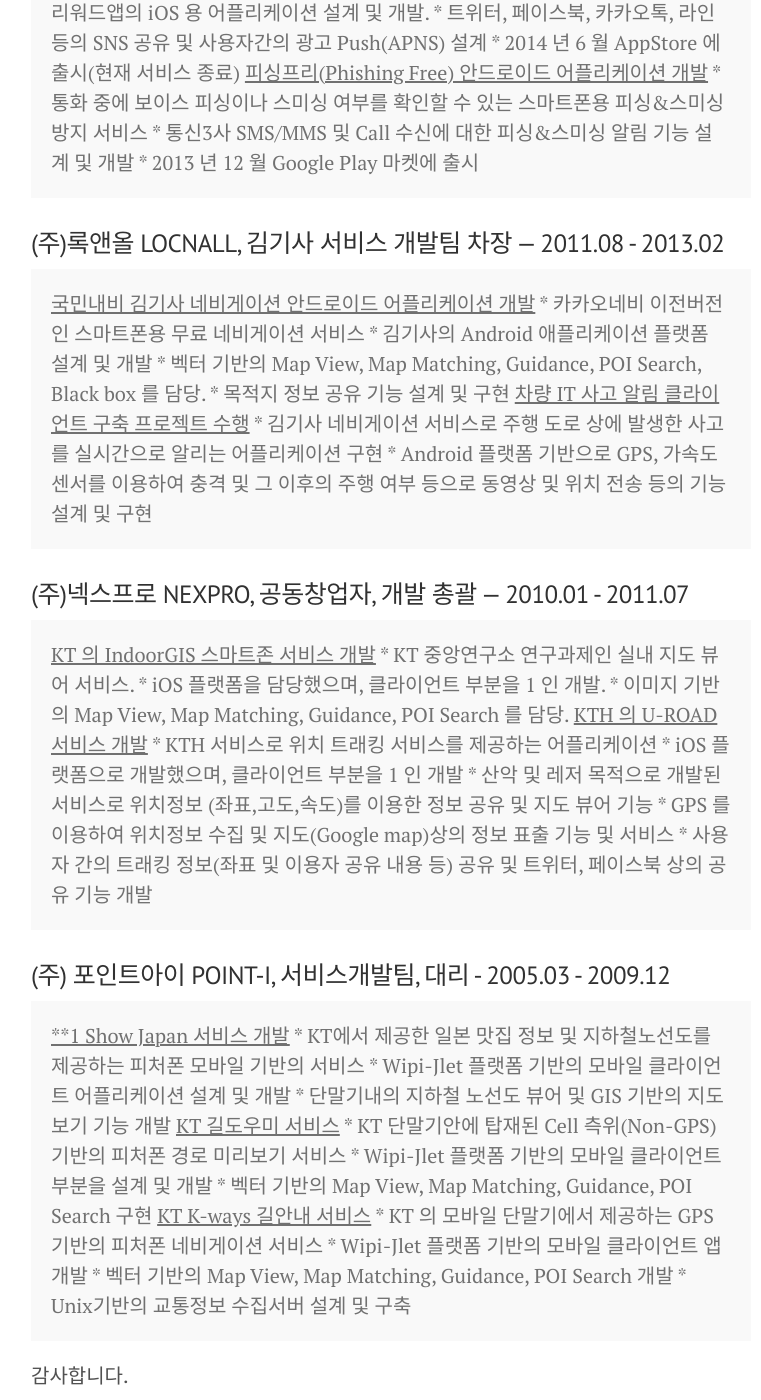
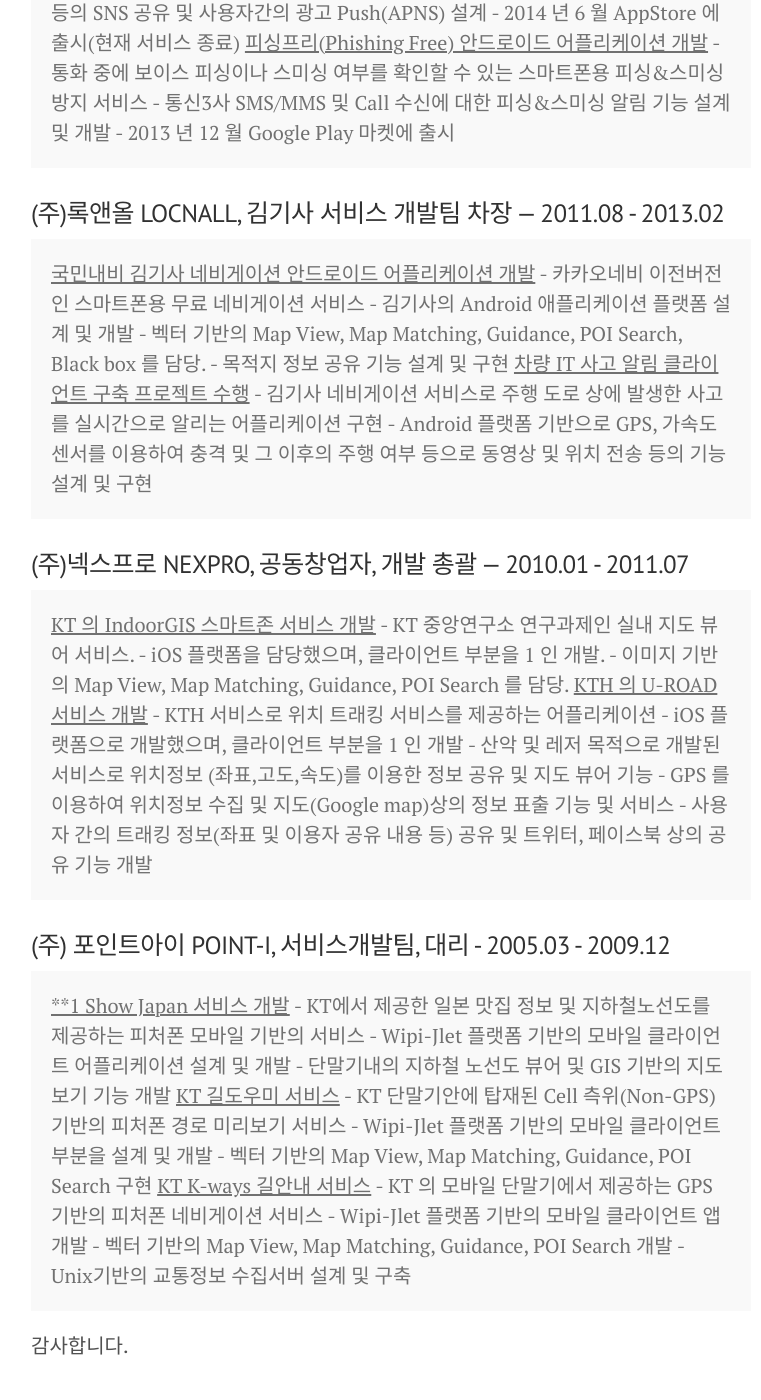
Before and after one commit to bongjava/bongjava.io, a Jekyll site: the page built from about_bongjava.md, in a window 1280 px wide and 1400 px high, scrolled down 1221 px. Shown: the whole window, without its empty margins (249-1010 px from the left). Built offline with Jekyll 4.4.1, drawn with Linux system fonts in a browser that asks for light colours; some of the changed text lies outside the part shown.

Commit message:
UI수정

```diff
--- a/about_bongjava.md
+++ b/about_bongjava.md
@@ -16,23 +16,23 @@
 ## (주)옐로모바일(옐로쇼핑미디어) 개발본부 안드로이드 개발팀장 — 2014.10 - PRESENT
 
 <p class="message">
-  <u>쿠차 안드로이드 어플리케이션 개발</u><br>
+  <u>쿠차 안드로이드 어플리케이션 개발</u>
 
-  * 핫딜쇼핑포털 서비스 안드로이드용 어플리케이션 설계 및 개발
-  * 쿠차슬라이드(잠금화면 리워드기능) 전반적인 앱 설계 및 모든 기능 개발
-  * 쿠차서비스 신규 기능 및 서비스 운용
-  * Google Play 마켓에 출시
+  - 핫딜쇼핑포털 서비스 안드로이드용 어플리케이션 설계 및 개발
+  - 쿠차슬라이드(잠금화면 리워드기능) 전반적인 앱 설계 및 모든 기능 개발
+  - 쿠차서비스 신규 기능 및 서비스 운용
+  - Google Play 마켓에 출시
 
-  <u>쿠차 홈쇼핑 안드로이드 어플리케이션 개발</u><br>
+  <u>쿠차 홈쇼핑 안드로이드 어플리케이션 개발</u>
 
-  * 국내홈쇼핑 모음 서비스로 실시간방송 및 상품구매 서비스
-  * 안드로이드 앱전체 설계 및 개발 리딩(2인개발)
-  * 2015 년 1 월 Google Play 마켓에 출시(2016 년 10 월 서비스종료)
+  - 국내홈쇼핑 모음 서비스로 실시간방송 및 상품구매 서비스
+  - 안드로이드 앱전체 설계 및 개발 리딩(2인개발)
+  - 2015 년 1 월 Google Play 마켓에 출시(2016 년 10 월 서비스종료)
 
-  <u>쿠차 직구 안드로이드 어플리케이션 개발</u><br>
+  <u>쿠차 직구 안드로이드 어플리케이션 개발</u>
 
-  * 해외직구 포털 서비스로 안드로이드 어플리케이션 1인 설계 및 개발
-  * 2015 년 4 월 Google Play 마켓에 출시(2016 년 6 월 서비스종료)
+  - 해외직구 포털 서비스로 안드로이드 어플리케이션 1인 설계 및 개발
+  - 2015 년 4 월 Google Play 마켓에 출시(2016 년 6 월 서비스종료)
 </p>
 
 
@@ -41,9 +41,9 @@
 <p class="message">
   <u>네이미 어플리케이션 개발</u>
 
-  * 모바일 명함 안드로이드용 어플리케이션 설계 및 개발.
-  * 기존서비스 유지 및 신규기능 개발
-  * 현재 Google Play 마켓에 출시
+  - 모바일 명함 안드로이드용 어플리케이션 설계 및 개발.
+  - 기존서비스 유지 및 신규기능 개발
+  - 현재 Google Play 마켓에 출시
 </p>
 
 
@@ -52,15 +52,15 @@
 <p class="message">
   <u>Snowball Reward iOS 어플리케이션 개발</u>
 
-  * 네이블커뮤니케이션즈의 모바일 광고 리워드앱의 iOS 용 어플리케이션 설계 및 개발.
-  * 트위터, 페이스북, 카카오톡, 라인 등의 SNS 공유 및 사용자간의 광고 Push(APNS) 설계
-  * 2014 년 6 월 AppStore 에 출시(현재 서비스 종료)
+  - 네이블커뮤니케이션즈의 모바일 광고 리워드앱의 iOS 용 어플리케이션 설계 및 개발.
+  - 트위터, 페이스북, 카카오톡, 라인 등의 SNS 공유 및 사용자간의 광고 Push(APNS) 설계
+  - 2014 년 6 월 AppStore 에 출시(현재 서비스 종료)
 
   <u>피싱프리(Phishing Free) 안드로이드 어플리케이션 개발</u>
 
-  * 통화 중에 보이스 피싱이나 스미싱 여부를 확인할 수 있는 스마트폰용 피싱&스미싱 방지 서비스
-  * 통신3사 SMS/MMS 및 Call 수신에 대한 피싱&스미싱 알림 기능 설계 및 개발
-  * 2013 년 12 월 Google Play 마켓에 출시
+  - 통화 중에 보이스 피싱이나 스미싱 여부를 확인할 수 있는 스마트폰용 피싱&스미싱 방지 서비스
+  - 통신3사 SMS/MMS 및 Call 수신에 대한 피싱&스미싱 알림 기능 설계 및 개발
+  - 2013 년 12 월 Google Play 마켓에 출시
 </p>
 
 
@@ -69,15 +69,15 @@
 <p class="message">
   <u>국민내비 김기사 네비게이션 안드로이드 어플리케이션 개발</u>
 
-  * 카카오네비 이전버전인 스마트폰용 무료 네비게이션 서비스
-  * 김기사의 Android 애플리케이션 플랫폼 설계 및 개발
-  * 벡터 기반의 Map View, Map Matching, Guidance, POI Search, Black box 를 담당.
-  * 목적지 정보 공유 기능 설계 및 구현
+  - 카카오네비 이전버전인 스마트폰용 무료 네비게이션 서비스
+  - 김기사의 Android 애플리케이션 플랫폼 설계 및 개발
+  - 벡터 기반의 Map View, Map Matching, Guidance, POI Search, Black box 를 담당.
+  - 목적지 정보 공유 기능 설계 및 구현
 
   <u>차량 IT 사고 알림 클라이언트 구축 프로젝트 수행</u>
 
-  * 김기사 네비게이션 서비스로 주행 도로 상에 발생한 사고를 실시간으로 알리는 어플리케이션 구현
-  * Android 플랫폼 기반으로 GPS, 가속도 센서를 이용하여 충격 및 그 이후의 주행 여부 등으로 동영상 및 위치 전송 등의 기능 설계 및 구현
+  - 김기사 네비게이션 서비스로 주행 도로 상에 발생한 사고를 실시간으로 알리는 어플리케이션 구현
+  - Android 플랫폼 기반으로 GPS, 가속도 센서를 이용하여 충격 및 그 이후의 주행 여부 등으로 동영상 및 위치 전송 등의 기능 설계 및 구현
 </p>
 
 
@@ -86,17 +86,17 @@
 <p class="message">
   <u>KT 의 IndoorGIS 스마트존 서비스 개발</u>
 
-  * KT 중앙연구소 연구과제인 실내 지도 뷰어 서비스.
-  * iOS 플랫폼을 담당했으며, 클라이언트 부분을 1 인 개발.
-  * 이미지 기반의 Map View, Map Matching, Guidance, POI Search 를 담당.
+  - KT 중앙연구소 연구과제인 실내 지도 뷰어 서비스.
+  - iOS 플랫폼을 담당했으며, 클라이언트 부분을 1 인 개발.
+  - 이미지 기반의 Map View, Map Matching, Guidance, POI Search 를 담당.
 
   <u>KTH 의 U-ROAD 서비스 개발</u>
 
-  * KTH 서비스로 위치 트래킹 서비스를 제공하는 어플리케이션
-  * iOS 플랫폼으로 개발했으며, 클라이언트 부분을 1 인 개발
-  * 산악 및 레저 목적으로 개발된 서비스로 위치정보 (좌표,고도,속도)를 이용한 정보 공유 및 지도 뷰어 기능
-  * GPS 를 이용하여 위치정보 수집 및 지도(Google map)상의 정보 표출 기능 및 서비스
-  * 사용자 간의 트래킹 정보(좌표 및 이용자 공유 내용 등) 공유 및 트위터, 페이스북 상의 공유 기능 개발
+  - KTH 서비스로 위치 트래킹 서비스를 제공하는 어플리케이션
+  - iOS 플랫폼으로 개발했으며, 클라이언트 부분을 1 인 개발
+  - 산악 및 레저 목적으로 개발된 서비스로 위치정보 (좌표,고도,속도)를 이용한 정보 공유 및 지도 뷰어 기능
+  - GPS 를 이용하여 위치정보 수집 및 지도(Google map)상의 정보 표출 기능 및 서비스
+  - 사용자 간의 트래킹 정보(좌표 및 이용자 공유 내용 등) 공유 및 트위터, 페이스북 상의 공유 기능 개발
 </p>
 
 
@@ -104,20 +104,23 @@
 
 <p class="message">
   <u>**1 Show Japan 서비스 개발</u>
-  * KT에서 제공한 일본 맛집 정보 및 지하철노선도를 제공하는 피처폰 모바일 기반의 서비스
-  * Wipi-Jlet 플랫폼 기반의 모바일 클라이언트 어플리케이션 설계 및 개발
-  * 단말기내의 지하철 노선도 뷰어 및 GIS 기반의 지도보기 기능 개발
+
+  - KT에서 제공한 일본 맛집 정보 및 지하철노선도를 제공하는 피처폰 모바일 기반의 서비스
+  - Wipi-Jlet 플랫폼 기반의 모바일 클라이언트 어플리케이션 설계 및 개발
+  - 단말기내의 지하철 노선도 뷰어 및 GIS 기반의 지도보기 기능 개발
 
   <u>KT 길도우미 서비스</u>
-  * KT 단말기안에 탑재된 Cell 측위(Non-GPS)기반의 피처폰 경로 미리보기 서비스
-  * Wipi-Jlet 플랫폼 기반의 모바일 클라이언트 부분을 설계 및 개발
-  * 벡터 기반의 Map View, Map Matching, Guidance, POI Search 구현
+
+  - KT 단말기안에 탑재된 Cell 측위(Non-GPS)기반의 피처폰 경로 미리보기 서비스
+  - Wipi-Jlet 플랫폼 기반의 모바일 클라이언트 부분을 설계 및 개발
+  - 벡터 기반의 Map View, Map Matching, Guidance, POI Search 구현
 
   <u>KT K-ways 길안내 서비스</u>
-  * KT 의 모바일 단말기에서 제공하는 GPS 기반의 피처폰 네비게이션 서비스
-  * Wipi-Jlet 플랫폼 기반의 모바일 클라이언트 앱 개발
-  * 벡터 기반의 Map View, Map Matching, Guidance, POI Search 개발
-  * Unix기반의 교통정보 수집서버 설계 및 구축
+
+  - KT 의 모바일 단말기에서 제공하는 GPS 기반의 피처폰 네비게이션 서비스
+  - Wipi-Jlet 플랫폼 기반의 모바일 클라이언트 앱 개발
+  - 벡터 기반의 Map View, Map Matching, Guidance, POI Search 개발
+  - Unix기반의 교통정보 수집서버 설계 및 구축
 </p>
 
 
```
